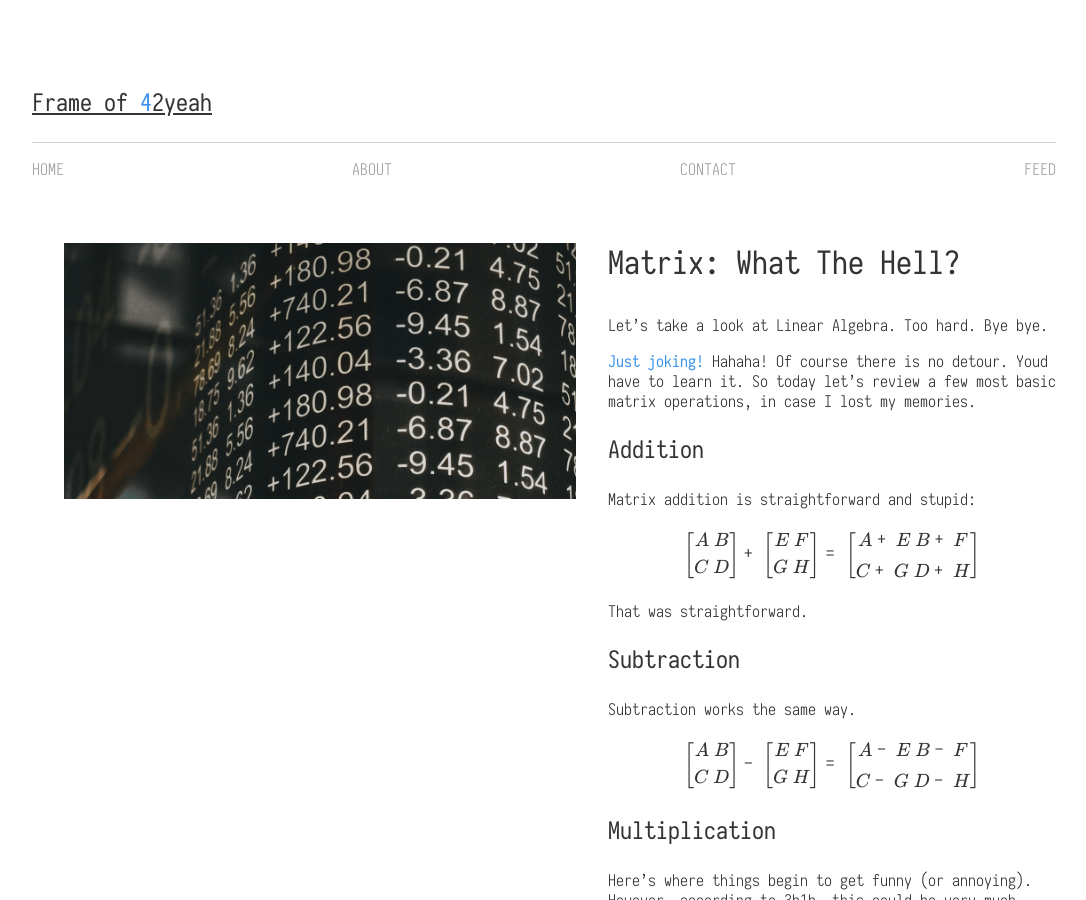
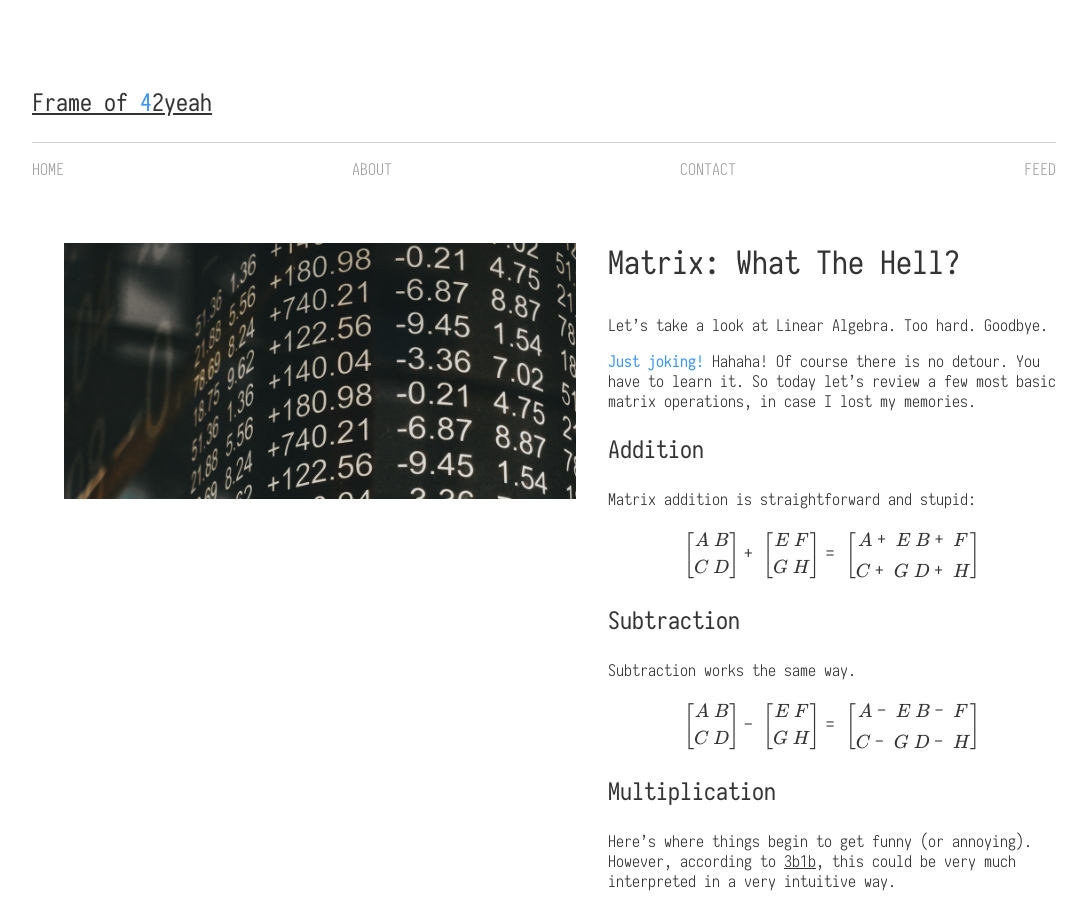
Before and after one commit to 42yeah/EoS, a Jekyll site: the page built from _posts/2019-12-8-what-the-hell-matrix.md, in a window 1280 px wide and 900 px high. Shown: the whole window, without its empty margins (96-1182 px from the left). Built offline with Jekyll 4.4.1, drawn with Linux system fonts in a browser that asks for light colours.

Commit message:
Spellcheck

```diff
--- a/_posts/2019-12-8-what-the-hell-matrix.md
+++ b/_posts/2019-12-8-what-the-hell-matrix.md
@@ -4,9 +4,9 @@ title: "Matrix: What The Hell?"
 featured: /assets/tyler-easton-faixctm2YRQ-unsplash.png
 ---
 
-Let's take a look at Linear Algebra. Too hard. Bye bye.
+Let's take a look at Linear Algebra. Too hard. Goodbye.
 
-__Just joking!__ Hahaha! Of course there is no detour. Youd have to learn it. So today let's review a few most basic matrix operations, in case I lost my memories.
+__Just joking!__ Hahaha! Of course there is no detour. You have to learn it. So today let's review a few most basic matrix operations, in case I lost my memories.
 
 ## Addition
 
@@ -24,8 +24,6 @@ $$
     C + G \ D + H
     \end{bmatrix}
 $$
-
-That was straightforward.
 
 ## Subtraction
 
```
